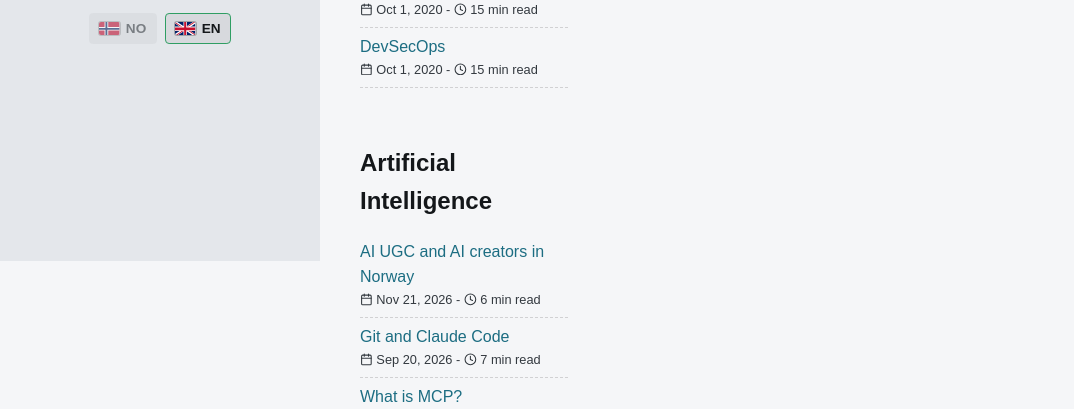
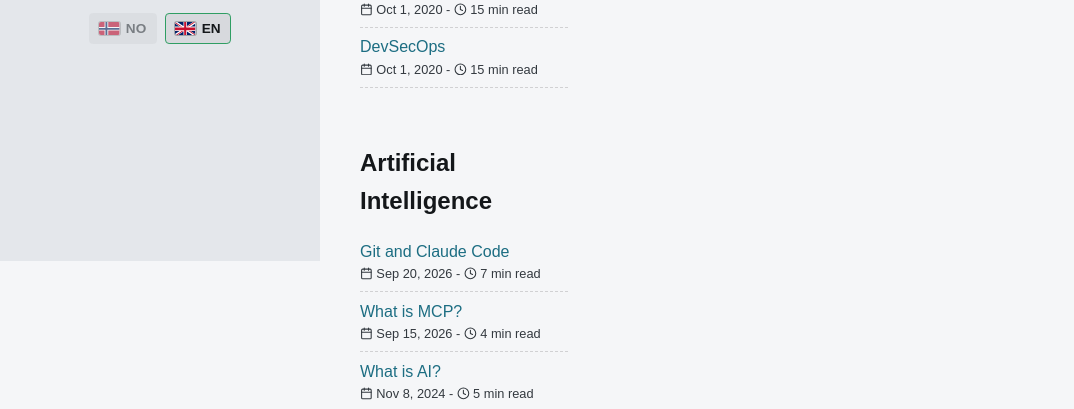
Before and after one commit to kevhjelm/kevhjelm.github.io, a plain HTML site: page menu.html in a window 1280 px wide. Shown: the part 539-948 px from the top of the page, without its empty margins (0-1074 px from the left). Drawn offline with Linux system fonts and the light colour scheme.

Commit message:
Hide UGC page from the menu (reachable by URL only)
Co-Authored-By: Claude Opus 5.5 <noreply@anthropic.com>

```diff
--- a/menu.html
+++ b/menu.html
@@ -269,22 +269,6 @@
           <h2 class="topic-heading">Artificial Intelligence</h2>
 
           <li class="posts-list-item">
-            <a class="posts-list-item-title" href="/ugc/">AI UGC og KI-skaper i Norge</a>
-            <span class="posts-list-item-description">
-              <svg xmlns="http://www.w3.org/2000/svg" width="24" height="24" viewBox="0 0 24 24" fill="none" stroke="currentColor" stroke-width="2" stroke-linecap="round" stroke-linejoin="round" class="icon icon-calendar">
-                <title>calendar</title>
-                <rect x="3" y="4" width="18" height="18" rx="2" ry="2"></rect><line x1="16" y1="2" x2="16" y2="6"></line><line x1="8" y1="2" x2="8" y2="6"></line><line x1="3" y1="10" x2="21" y2="10"></line>
-              </svg>
-              Nov 21, 2026 -
-              <svg xmlns="http://www.w3.org/2000/svg" width="24" height="24" viewBox="0 0 24 24" fill="none" stroke="currentColor" stroke-width="2" stroke-linecap="round" stroke-linejoin="round" class="icon icon-clock">
-                <title>clock</title>
-                <circle cx="12" cy="12" r="10"></circle><polyline points="12 6 12 12 16 14"></polyline>
-              </svg>
-              6 min read
-            </span>
-          </li>
-
-          <li class="posts-list-item">
             <a class="posts-list-item-title" href="claude_code.html">Git and Claude Code</a>
             <span class="posts-list-item-description">
               <svg xmlns="http://www.w3.org/2000/svg" width="24" height="24" viewBox="0 0 24 24" fill="none" stroke="currentColor" stroke-width="2" stroke-linecap="round" stroke-linejoin="round" class="icon icon-calendar">
--- a/theme.js
+++ b/theme.js
@@ -137,7 +137,7 @@
     ["What is security testing?", "Hva er sikkerhetstesting?"],
     ["Order of votility", "Flyktighetsrekkefølge"],
     ["Securing the pipe", "Sikring av pipelinen"],
-    ["AI UGC and AI creators in Norway", "AI UGC og KI-skaper i Norge"],
+
 
     // Home page
     ["My name is Kevin and I'm an experienced security consultant, with a background in penetration testing and security operations. I've worked in various roles within security operations centers, handling challenges from basic configuration to incident management. I've applied a wide range of security technologies and have strong technical skills, particularly in system configuration and maintenance. My experience spans across multiple sectors, where I've honed my ability to identify and exploit security vulnerabilities. I hold a solid academic background with master's degrees in information security and networking, along with several certifications that highlight my expertise in security, including recognized certifications in information security and penetration testing. I'm committed to continuous professional development, as demonstrated by the courses I've taken on new security techniques and strategies, ensuring I stay up to date with the latest developments in the field.",
```
